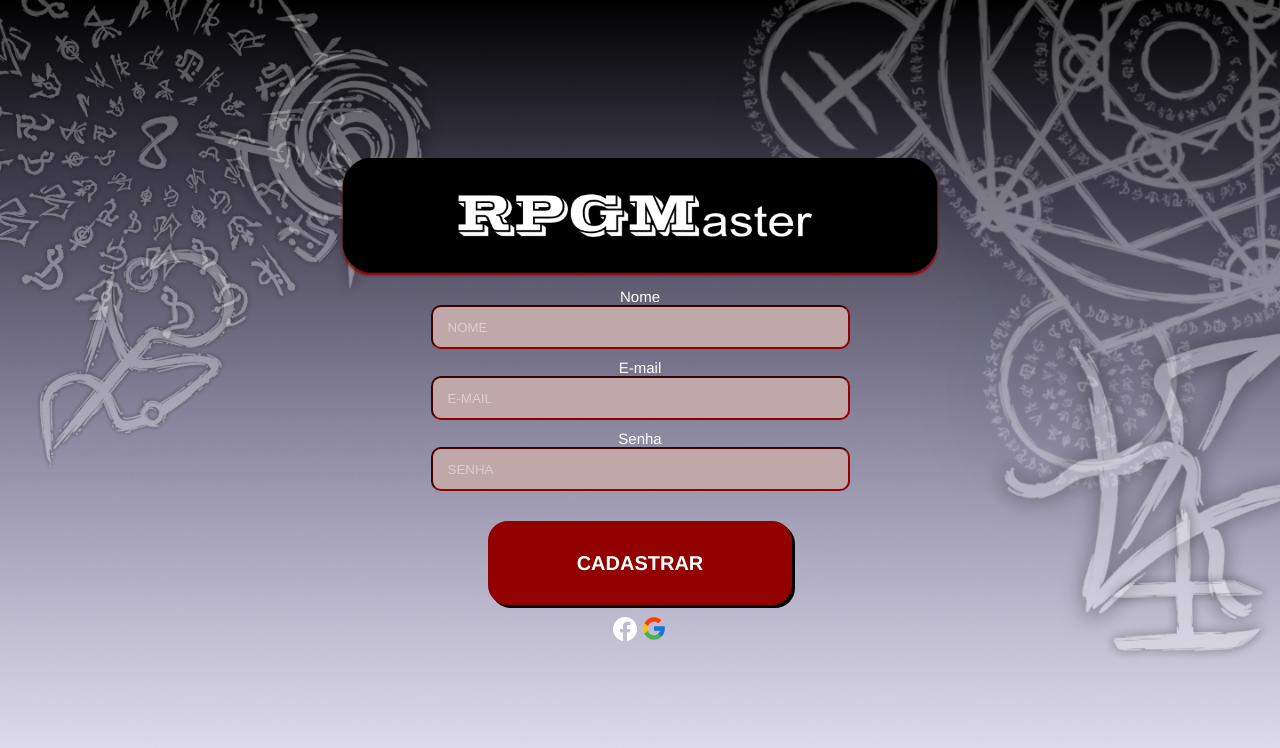
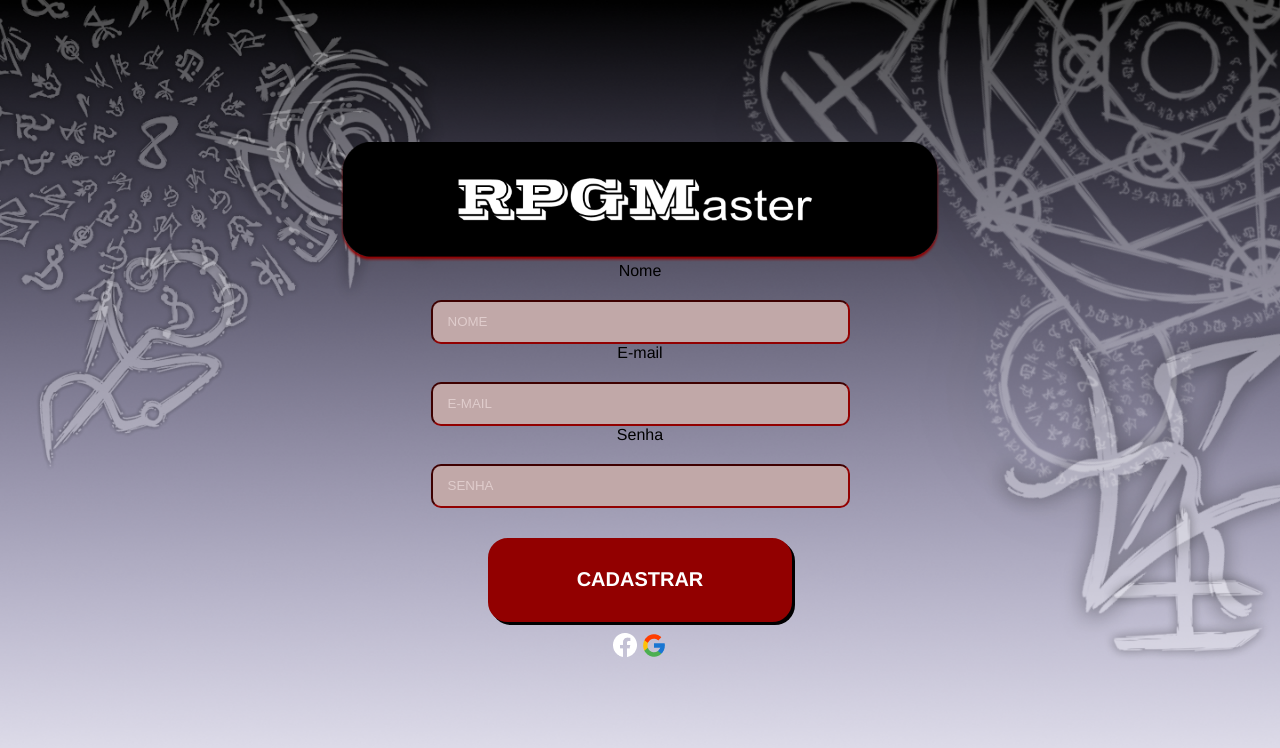
Before and after one commit to AmandaTSantos18/projeto-rpg, a PHP site: page /tela2cadastro.html in a window 1280 px wide. Shown: the top 748 px of the page. Run offline with PHP 8.4, Linux system fonts and the light colour scheme.

Commit message:
Update estilotela2cadastro.css

```diff
--- a/css/estilotela2cadastro.css
+++ b/css/estilotela2cadastro.css
@@ -55,22 +55,12 @@ a
     color: white;
 }
 
-.escrita
-{
-    font-size: 15px;
-    margin-top: 10px;
-    display: flex;
-    align-items: center;
-    justify-content: center;
-    font-family: 'Franklin Gothic Medium', 'Arial Narrow', Arial, sans-serif;
-    color: white
-}
-
 .input
 {
     width: 400px;
     height: 40px;
     padding:  0 0 0 15px;
+    margin-top: 20px;
     border-radius: 10px;
     border-color: rgba(146, 0, 0, 1);
     background: rgb(193, 168, 168);
```
